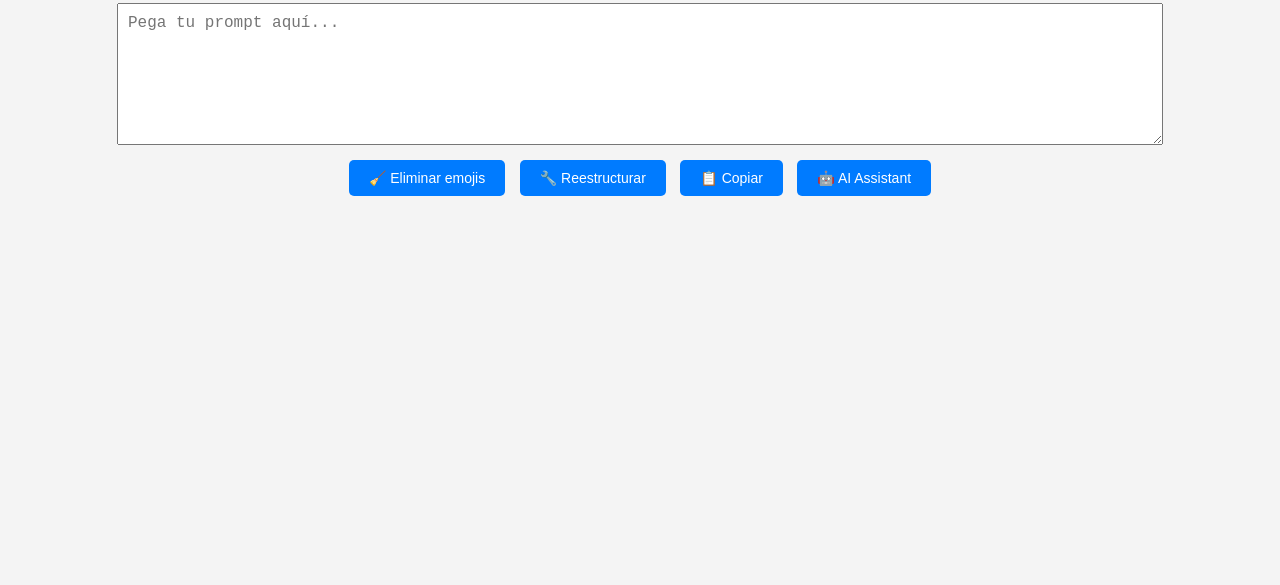
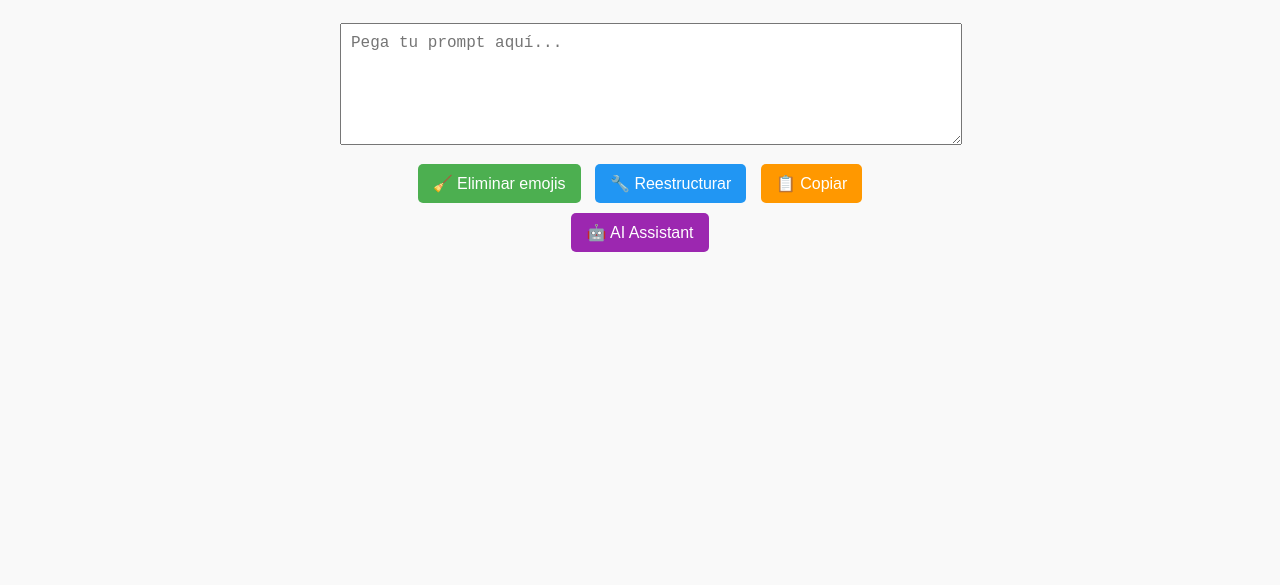
Before and after one commit to vilafox125/CleanPromt-Pro2.0, a plain HTML site: page index.html in a window 1280 px wide. Shown: the part 215-800 px from the top of the page. Drawn offline with Linux system fonts and the light colour scheme.

Commit message:
Update style.css

```diff
--- a/style.css
+++ b/style.css
@@ -1,37 +1,36 @@
 body {
   font-family: sans-serif;
   text-align: center;
-  background: #f4f4f4;
-  margin: 0;
-  padding: 0;
+  background-color: #f9f9f9;
 }
+
 .container {
-  margin-top: 40px;
+  margin: 50px auto;
+  max-width: 600px;
 }
+
 .logo {
   width: 80px;
 }
+
 textarea {
-  width: 80%;
-  height: 120px;
-  margin: 10px auto;
+  width: 100%;
+  height: 100px;
+  margin: 10px 0;
   padding: 10px;
-  font-size: 16px;
-  display: block;
+  font-size: 1rem;
 }
-.button-group {
-  margin-bottom: 10px;
-}
-button {
+
+.buttons button {
   margin: 5px;
-  padding: 10px 20px;
-  font-size: 14px;
+  padding: 10px 15px;
+  font-size: 1rem;
   cursor: pointer;
   border: none;
   border-radius: 5px;
-  background: #007bff;
-  color: white;
 }
-button:hover {
-  background: #0056b3;
-}
+
+#cleanBtn { background-color: #4CAF50; color: white; }
+#restructureBtn { background-color: #2196F3; color: white; }
+#copyBtn { background-color: #ff9800; color: white; }
+#aiBtn { background-color: #9c27b0; color: white; }
```
